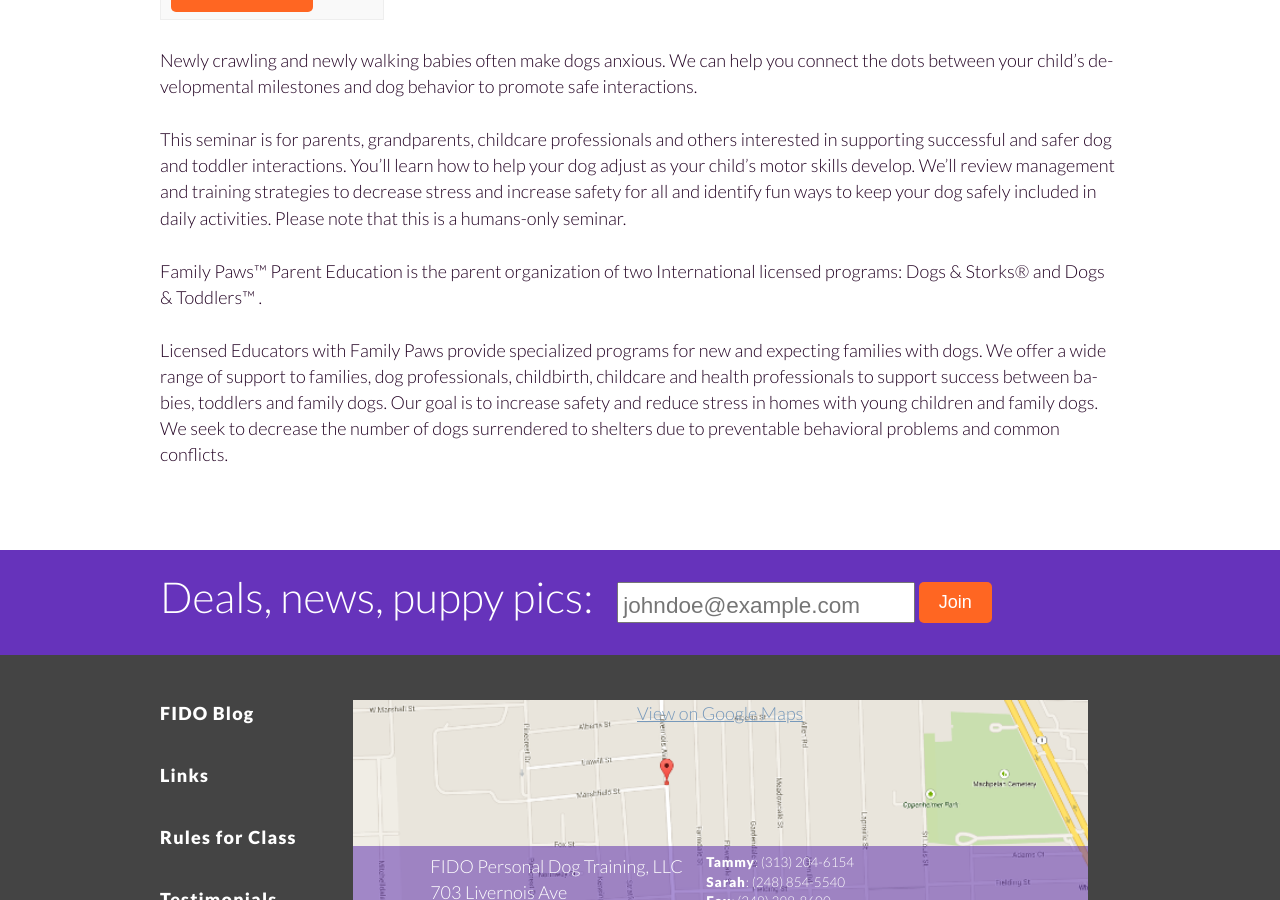
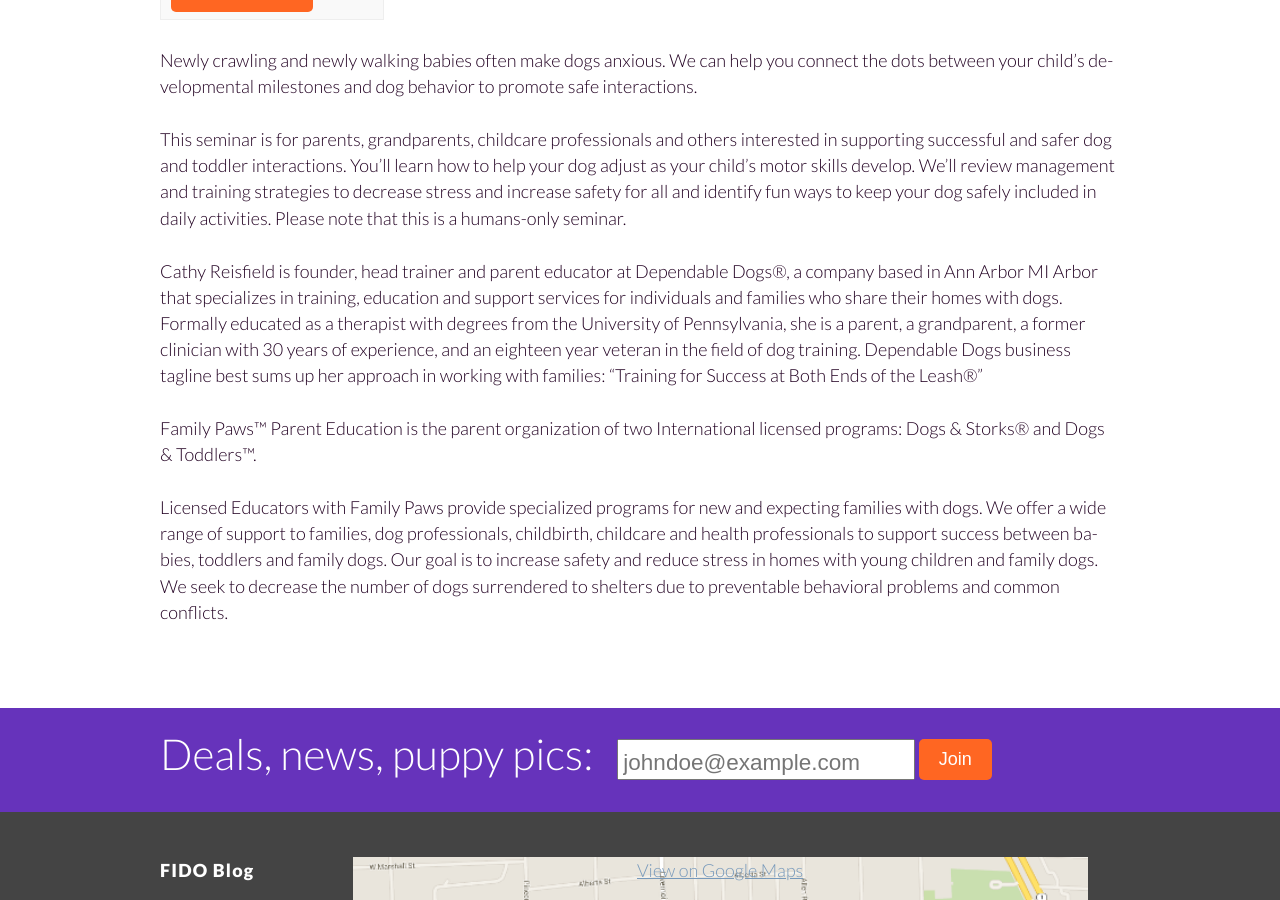
Before and after one commit to fidodogtraining/fidodogtraining.github.io, a Jekyll site: the page built from _classes/seminars/toddlers.md, in a window 1280 px wide and 900 px high, scrolled down 492 px. Built offline with Jekyll 4.4.1, drawn with Linux system fonts in a browser that asks for light colours.

Commit message:
Update toddlers.md

```diff
--- a/_classes/seminars/toddlers.md
+++ b/_classes/seminars/toddlers.md
@@ -16,8 +16,14 @@
 for all and identify fun ways to keep your dog safely included in daily activities. Please note that this is a
 humans-only seminar.
 
+Cathy Reisfield is founder, head trainer and parent educator at Dependable Dogs®, a company based in Ann Arbor MI Arbor that
+specializes in training, education and support services for individuals and families who share their homes with dogs.
+Formally educated as a therapist with degrees from the University of Pennsylvania, she is a parent, a grandparent, a former
+clinician with 30 years of experience, and an eighteen year veteran in the field of dog training. Dependable Dogs business
+tagline best sums up her approach in working with families: “Training for Success at Both Ends of the Leash®”
+
 Family Paws™ Parent Education is the parent organization of two International licensed programs:
-Dogs & Storks® and Dogs & Toddlers™ .
+Dogs & Storks® and Dogs & Toddlers™.
 
 Licensed Educators with Family Paws provide specialized programs for new and expecting families with dogs.
 We offer a wide range of support to families, dog professionals, childbirth, childcare and health professionals
```
